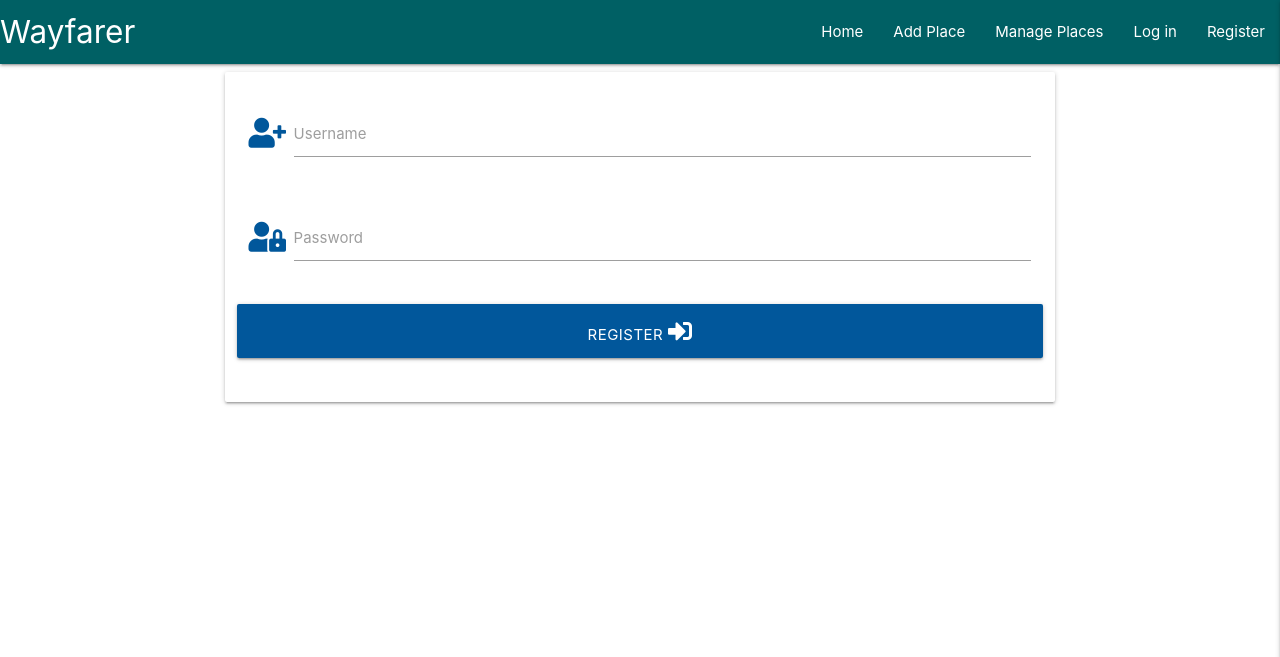
After one commit to andersfalt/milestone-3, a Flask app: page /register in a window 1280 px wide. The commit adds this page. Shown: the top 657 px of the page. Run offline with Flask 2, Linux system fonts and the light colour scheme; some libraries are stand-ins or nearby versions.

Commit message:
Add register form and register.html

```diff
--- a/app.py
+++ b/app.py
@@ -4,6 +4,7 @@ from flask import (
     redirect, request, session, url_for)
 from flask_pymongo import PyMongo
 from bson.objectid import ObjectId
+from werkzeug.security import generate_password_hash, check_password_hash
 if os.path.exists("env.py"):
     import env
 
@@ -25,6 +26,31 @@ def get_places():
     return render_template("places.html", places=places)
 
 
+@app.route("/register", methods=["GET", "POST"])
+def register():
+    if request.method == "POST":
+        # check if username already exists in db
+        existing_user = mongo.db.users.find_one(
+            {"username": request.form.get("username").lower()})
+
+        if existing_user:
+            flash("Username already exists")
+            return redirect(url_for("register"))
+
+        register = {
+            "username": request.form.get("username").lower(),
+            "password": generate_password_hash(request.form.get("password"))
+        }
+        mongo.db.users.insert_one(register)
+
+        # put the new user into 'session' cookie
+        session["user"] = request.form.get("username").lower()
+        flash("Registration Successful!")
+        return redirect(url_for("profile", username=session["user"]))
+
+    return render_template("register.html")
+
+
 if __name__ == "__main__":
     app.run(host=os.environ.get("IP"),
             port=int(os.environ.get("PORT")),
--- a/static/css/style.css
+++ /dev/null
@@ -1,3 +0,0 @@
-nav {
-    background-color: #0A4545;
-}
--- a/templates/base.html
+++ b/templates/base.html
@@ -28,7 +28,7 @@
                 <li><a href="#">Add Place</a></li>
                 <li><a href="#">Manage Places</a></li>
                 <li><a href="#">Log in</a></li>
-                <li><a href="#">Register</a></li>
+                <li><a href="{{ url_for('register') }}">Register</a></li>
             </ul>
             </div>
         </nav>
@@ -39,11 +39,10 @@
                 <li><a href="#">Add Place</a></li>
                 <li><a href="#">Manage Places</a></li>
                 <li><a href="#">Log in</a></li>
-                <li><a href="#">Register</a></li>
+                <li><a href="{{ url_for('register') }}">Register</a></li>
         </ul>
     </header>
 
-    <h1>I'm part of the base template!</h1>
     {% block content %}
     {% endblock %}
 
--- /dev/null
+++ b/templates/register.html
@@ -0,0 +1,35 @@
+{% extends "base.html" %}
+{% block content %}
+
+<div class="row">
+    <form class="col s12 m8 offset-m2" method="POST" action="{{ url_for('register') }}">
+        <div class="card-panel">
+            <!-- username -->
+            <div class="row">
+                <div class="input-field col s12">
+                    <i class="fas fa-user-plus prefix light-blue-text text-darken-4"></i>
+                    <input id="username" name="username" type="text" minlenth="5" maxlenth="15"
+                        pattern="^[a-zA-Z0-9]{5,15}$" class="validate" required>
+                    <label for="username">Username</label>
+                </div>
+            </div>
+            <!-- passowrd -->
+            <div class="row">
+                <div class="input-field col s12">
+                    <i class="fas fa-user-lock prefix light-blue-text text-darken-4"></i>
+                    <input id="password" name="password" type="password" minlenth="5" maxlenth="15"
+                        pattern="^[a-zA-Z0-9]{5,15}$" class="validate" required>
+                    <label for="password">Password</label>
+                </div>
+            </div>
+            <!-- register -->
+            <div class="row">
+                <button type="submit" class="col s12 btn-large light-blue darken-4 text-shadow">
+                    Register <i class="fas fa-sign-in-alt"></i>
+                </button>
+            </div>
+        </div>
+    </form>
+</div>
+
+{% endblock %}
```
